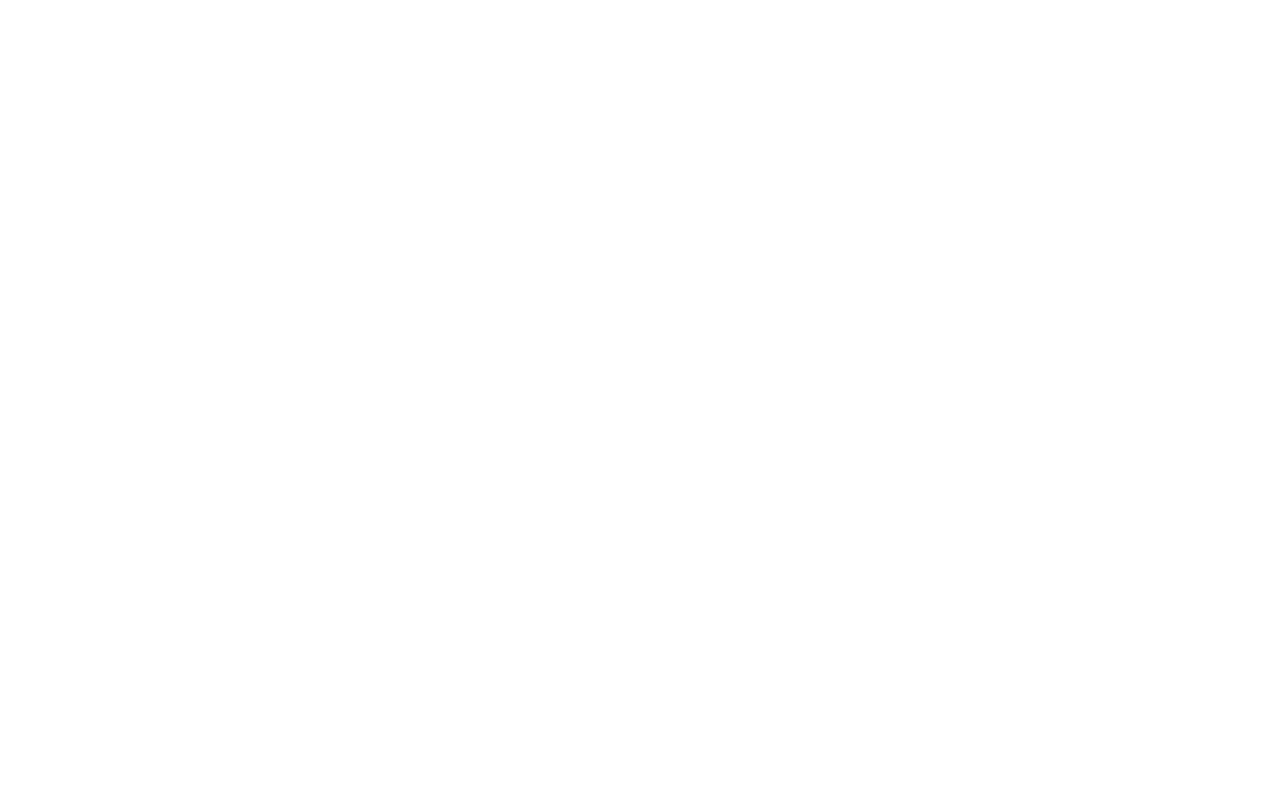
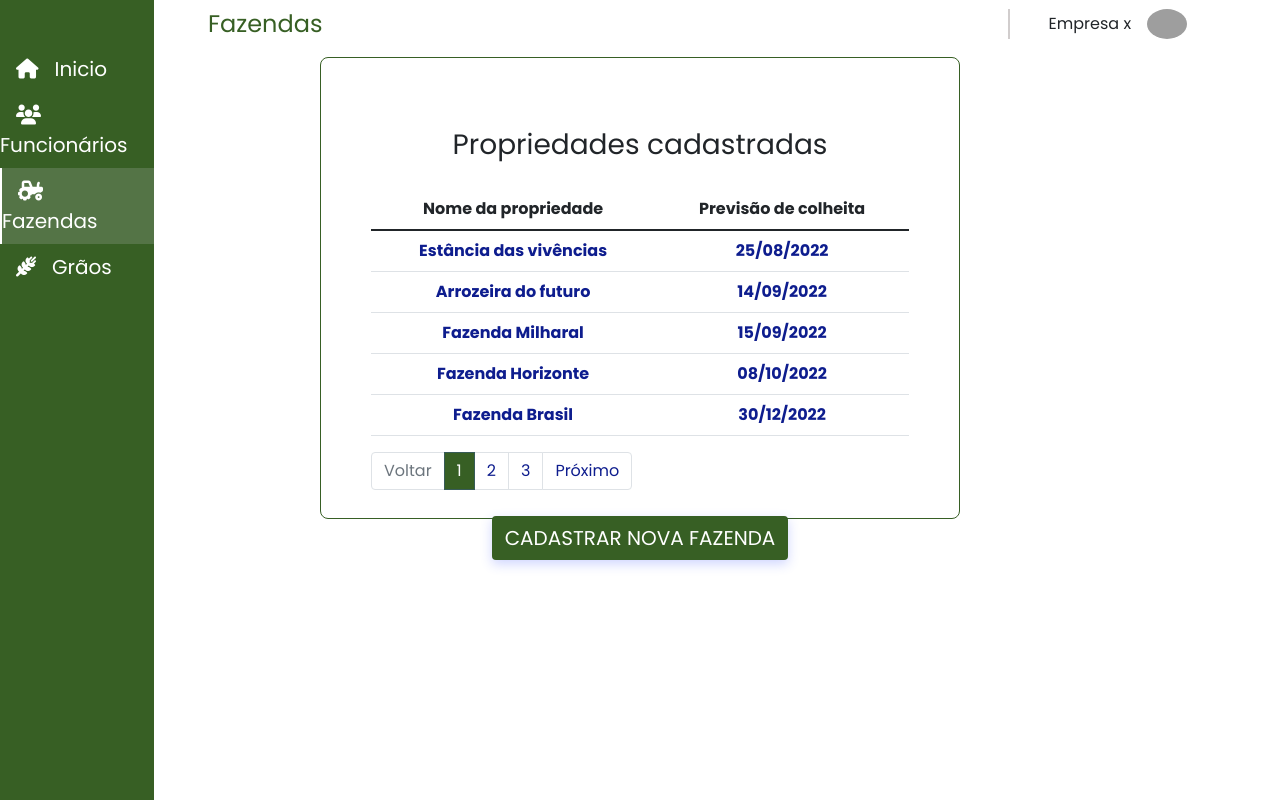
Before and after one commit to DEVin-Senior/M2P2-DEVAgro-Squad02, an Angular app: page /farm/farm-list in a window 1280 px wide. Before the commit this address led to /. Built offline with nearby package versions, Linux system fonts and the light colour scheme; grey boxes are pictures that could not be loaded.

Commit message:
TASK29 - Implementado tela de consulta de fazendas (apenas html).

```diff
--- /dev/null
+++ b/src/app/_components/farm/farm-list/farm-list.component.css
@@ -0,0 +1,78 @@
+.hero-table-farm{
+  display: flex;
+  justify-content: center;
+  align-items: center;
+  height: 60vh;
+}
+
+.container-table{
+  border: 1px solid var(--main-color);
+  border-radius: 0.5rem;
+  width: 50%;
+  padding: 50px;
+  text-align: center;
+}
+
+.container-table > h3{
+  padding: 20px;
+}
+
+.table{
+  width: 100%;
+}
+
+.table tr > td{
+  color: var(--text-blue-color);
+  font-weight: bold;
+}
+
+tbody tr:hover{
+  background-color: var(--main-color);
+  cursor: pointer;
+}
+
+tbody tr:hover td{
+  color: var(--white);
+}
+
+.container-pagination{
+  height: 2vh;
+}
+
+.page-link{
+  color: var(--text-blue-color);
+}
+
+.active .page-link{
+ background-color: var(--main-color);
+ border: 1px solid var(--box-shadow);
+}
+
+.active .page-link:hover{
+  color: var(--white);
+}
+
+.page-link:hover {
+  background-color: var(--bg-gray-color);
+  border: 1px solid var(--box-shadow);
+  color: var(--text-blue-color);
+  font-weight: bold;
+}
+
+.container-btn-new-farm{
+  position: absolute;
+  bottom: 30%;
+  width: 50%;
+}
+
+.btn-new-farm{
+  width: 100%;
+  display: flex;
+  justify-content: center;
+  border-color: var(--main-color);
+  transition: all 0.4s linear;
+}
+
+.btn-new-farm:hover{
+  transform: scale(1.1);
+}
--- /dev/null
+++ b/src/app/_components/farm/farm-list/farm-list.component.html
@@ -0,0 +1,71 @@
+<app-sidebar></app-sidebar>
+<app-user-nav-bar [menuName]="'Fazendas'"></app-user-nav-bar>
+
+<div class="hero-table-farm">
+  <div class="container-table">
+    <h3>Propriedades cadastradas</h3>
+    <table class="table">
+      <thead>
+        <tr>
+          <th scope="col">Nome da propriedade</th>
+          <th scope="col">Previsão de colheita</th>
+        </tr>
+      </thead>
+      <tbody>
+        <tr>
+          <td>Estância das vivências</td>
+          <td>25/08/2022</td>
+        </tr>
+        <tr>
+          <td>Arrozeira do futuro</td>
+          <td>14/09/2022</td>
+        </tr>
+        <tr>
+          <td>Fazenda Milharal</td>
+          <td>15/09/2022</td>
+        </tr>
+        <tr>
+          <td>Fazenda Horizonte</td>
+          <td>08/10/2022</td>
+        </tr>
+        <tr>
+          <td>Fazenda Brasil</td>
+          <td>30/12/2022</td>
+        </tr>
+      </tbody>
+    </table>
+
+    <div class="container-pagination">
+      <nav aria-label="...">
+        <ul class="pagination">
+
+          <li class="page-item disabled">
+            <a class="page-link">Voltar</a>
+          </li>
+
+          <li class="page-item active">
+            <a class="page-link" href="#">1</a>
+          </li>
+
+          <li class="page-item" aria-current="page">
+            <a class="page-link" href="#">2</a>
+          </li>
+
+          <li class="page-item">
+            <a class="page-link" href="#">3</a>
+          </li>
+
+          <li class="page-item">
+            <a class="page-link" href="#">Próximo</a>
+          </li>
+
+        </ul>
+      </nav>
+    </div>
+
+  </div>
+
+  <div class="container-btn-new-farm mt-4">
+    <app-button [text]="btnNewFarm" class="btn-new-farm" routerLink="/farm/farm-form"></app-button>
+  </div>
+</div>
--- /dev/null
+++ b/src/app/_components/farm/farm-list/farm-list.component.ts
@@ -0,0 +1,17 @@
+import { Component, OnInit } from '@angular/core';
+
+@Component({
+  selector: 'app-farm-list',
+  templateUrl: './farm-list.component.html',
+  styleUrls: ['./farm-list.component.css']
+})
+export class FarmListComponent implements OnInit {
+
+  btnNewFarm: string = 'CADASTRAR NOVA FAZENDA';
+
+  constructor() { }
+
+  ngOnInit(): void {
+  }
+
+}
--- a/src/app/_components/user-nav-bar/user-nav-bar.component.css
+++ b/src/app/_components/user-nav-bar/user-nav-bar.component.css
@@ -8,9 +8,10 @@
   justify-content: space-between;
 }
 
-.userNavBar p {
+.userNavBar h4 {
   margin: 0;
   margin-left: 1rem;
+  color: var(--main-color);
 }
 
 .userInfo {
--- a/src/app/_components/user-nav-bar/user-nav-bar.component.html
+++ b/src/app/_components/user-nav-bar/user-nav-bar.component.html
@@ -1,5 +1,5 @@
 <nav class="userNavBar">
-  <p>Funcionários</p>
+  <h4>{{ menuName }}</h4>
   <div class="userInfo">
     Empresa x
     <img
--- a/src/app/_components/user-nav-bar/user-nav-bar.component.ts
+++ b/src/app/_components/user-nav-bar/user-nav-bar.component.ts
@@ -1,4 +1,4 @@
-import { Component, OnInit } from '@angular/core';
+import { Component, Input, OnInit } from '@angular/core';
 
 @Component({
   selector: 'app-user-nav-bar',
@@ -7,6 +7,8 @@
 })
 export class UserNavBarComponent implements OnInit {
 
+  @Input() menuName: string = "";
+
   constructor() { }
 
   ngOnInit(): void {
--- a/src/app/app-routing.module.ts
+++ b/src/app/app-routing.module.ts
@@ -1,7 +1,12 @@
 import { NgModule } from '@angular/core';
 import { RouterModule, Routes } from '@angular/router';
+import { FarmFormComponent } from './_components/farm/farm-form/farm-form.component';
+import { FarmListComponent } from './_components/farm/farm-list/farm-list.component';
 
-const routes: Routes = [];
+const routes: Routes = [
+  { path: "farm/farm-form", component: FarmFormComponent },
+  { path: "farm/farm-list", component: FarmListComponent },
+];
 
 @NgModule({
   imports: [RouterModule.forRoot(routes)],
--- a/src/app/app.module.ts
+++ b/src/app/app.module.ts
@@ -8,9 +8,10 @@
 import { GrainFormComponent } from './_components/grain/grain-form/grain-form.component';
 import { SidebarComponent } from './_components/sidebar/sidebar.component';
 import { FarmFormComponent } from './_components/farm/farm-form/farm-form.component';
+import { FarmListComponent } from './_components/farm/farm-list/farm-list.component';
 
 @NgModule({
-  declarations: [AppComponent, ButtonComponent, LoginComponent, UserNavBarComponent, GrainFormComponent, SidebarComponent, FarmFormComponent],
+  declarations: [AppComponent, ButtonComponent, LoginComponent, UserNavBarComponent, GrainFormComponent, SidebarComponent, FarmFormComponent, FarmListComponent],
 
   imports: [
     BrowserModule,
```
Also changed, not shown: 1 other file (tests, documents, lock files or other folders).
